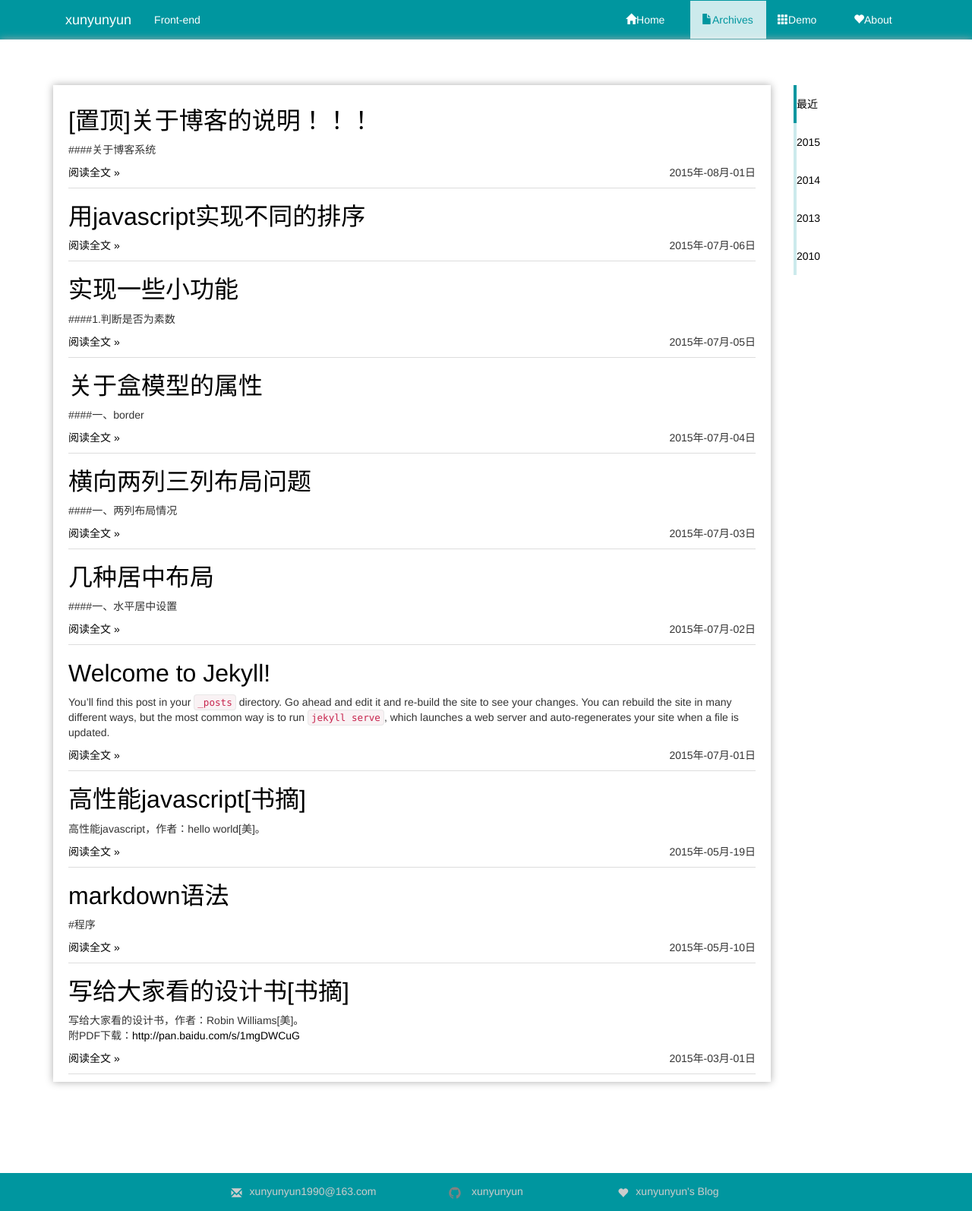
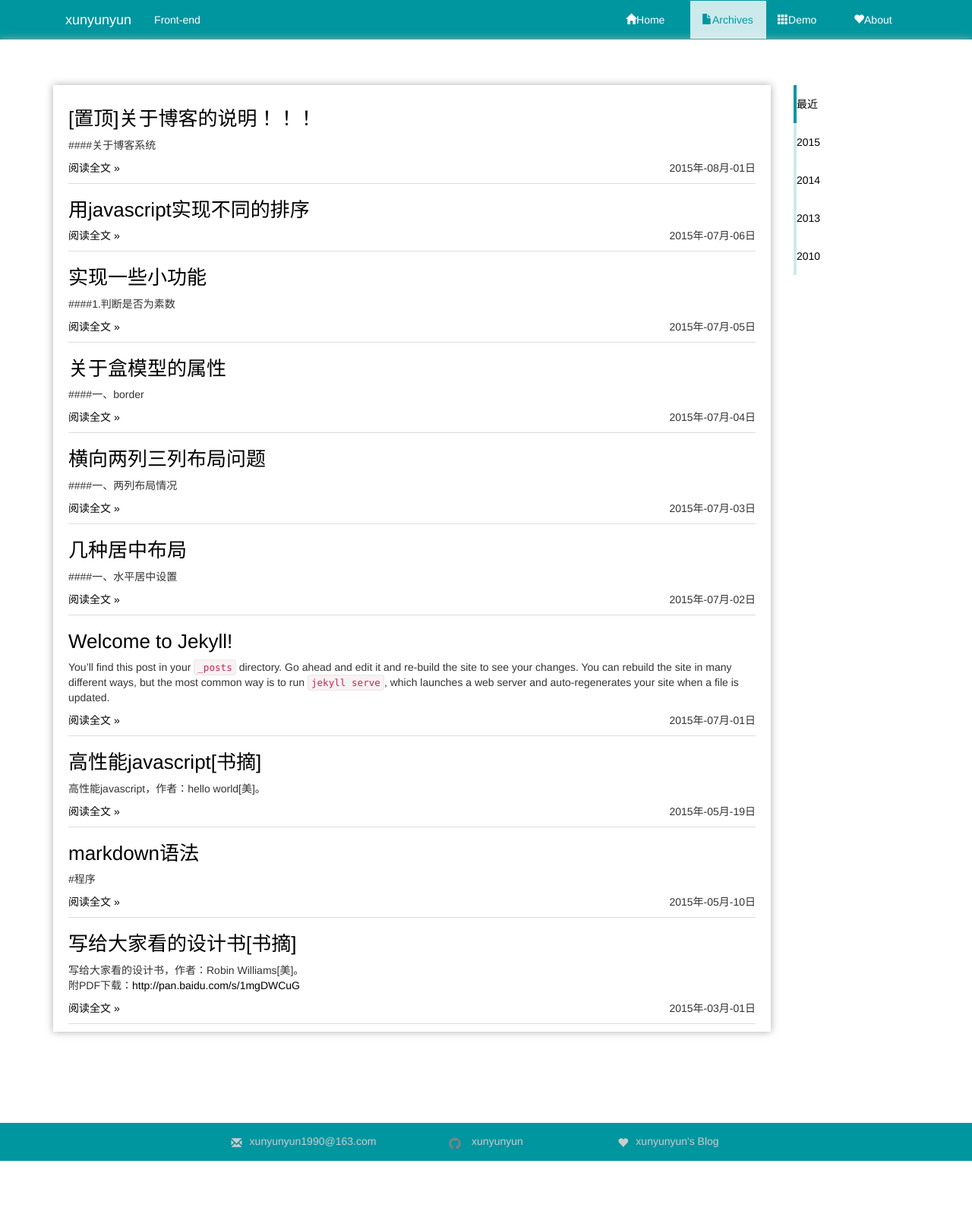
Before and after one commit to xunyunyun/xunyunyun.github.io, a Jekyll site: the page built from pages/2archives.html, in a window 1280 px wide. Shown: the whole page at 76% size. Built offline with Jekyll 4.4.1, drawn with Linux system fonts in a browser that asks for light colours; nearby versions of some CDN libraries; comment, search, counter and statistics services are not loaded; after the commit the page ends 1528 px from its top, so only the background shows below that.

Commit message:
font-size change

```diff
--- a/pages/2archives.html
+++ b/pages/2archives.html
@@ -11,7 +11,7 @@
         <ul class="list-unstyled">
           {% for post in site.posts limit:10 %}
             <li>
-                <h2><a href="{{ post.url }}">{{ post.title }}</a></h2>
+                <h3><a href="{{ post.url }}">{{ post.title }}</a></h3>
                 <p>{{ post.excerpt }}</p>
                 <p class="clearfix"><a href="{{ post.url }}"><span class="fl">阅读全文 &raquo; </span></a><span class="fr">{{ post.date | date: "%Y年-%m月-%d日" }}</span></p>
             </li>
@@ -23,7 +23,7 @@
         <ul class="dateline list-unstyled">
         {% for post in site.posts  %}
           <li class="{{ post.date | date: '%Y' }}-{{ post.date | date: '%m' }}">
-              <h2><a href="{{ post.url }}">{{ post.title }}</a></h2>
+              <h3><a href="{{ post.url }}">{{ post.title }}</a></h3>
               <p>{{ post.excerpt }}</p>
               <p class="clearfix"><a href="{{ post.url }}"><span class="fl">阅读全文 &raquo; </span></a><span class="fr">{{ post.date | date: "%Y年-%m月-%d日" }}</span></p>
           </li>
```
